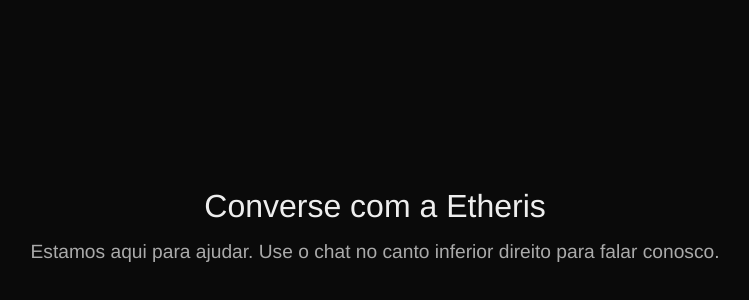
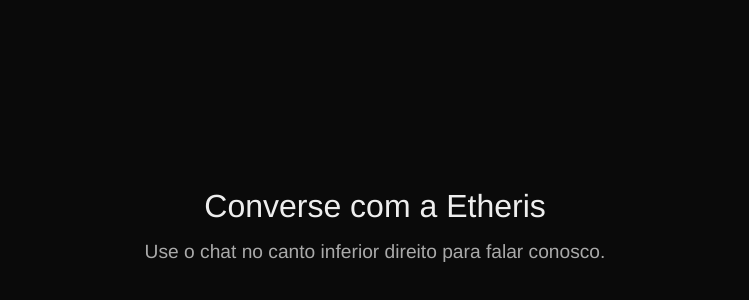
Before and after one commit to Etheris-co/Etheris-chat, a plain HTML site: page index.html in a window 1280 px wide. Shown: the part 166-466 px from the top of the page, without its empty margins (265-1014 px from the left). Drawn offline with Linux system fonts and the light colour scheme.

Commit message:
Update index.html

```diff
--- a/index.html
+++ b/index.html
@@ -30,7 +30,7 @@
 </head>
 <body>
   <h1>Converse com a Etheris</h1>
-  <p>Estamos aqui para ajudar. Use o chat no canto inferior direito para falar conosco.</p>
+  <p>Use o chat no canto inferior direito para falar conosco.</p>
 
   <!--Start of Tawk.to Script-->
   <script type="text/javascript">
```
